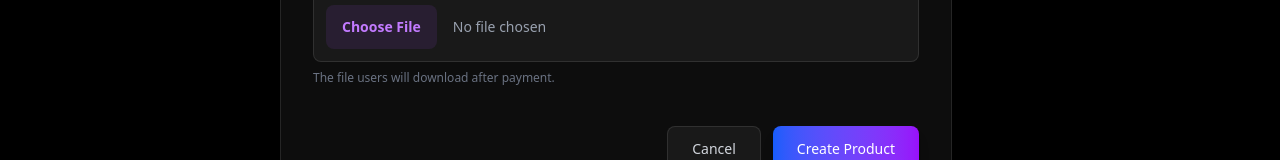
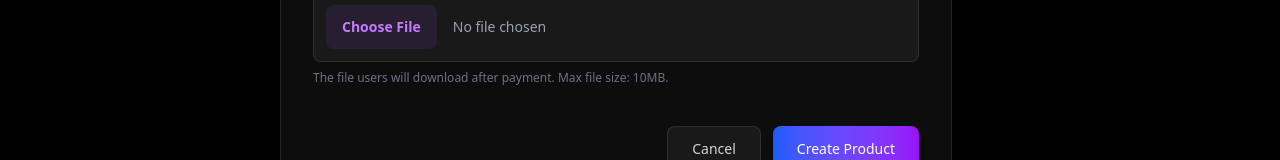
Before and after one commit to robson-muniz/crypto-commerce, a Next.js app: page /dashboard/products/new in a window 1280 px wide. Shown: the part 722-882 px from the top of the page. Built offline with nearby package versions, Linux system fonts and the light colour scheme; no server answers; sample sign-in values are in the browser's storage.

Commit message:
feat: reduce maximum file upload size to 10MB with client-side validation and UI updates.

```diff
--- a/src/app/api/upload/route.ts
+++ b/src/app/api/upload/route.ts
@@ -38,7 +38,7 @@ export async function POST(request: Request): Promise<NextResponse> {
             'application/epub+zip', // epub
             'text/plain',
           ],
-          maximumSizeInBytes: 100 * 1024 * 1024, // 100MB limit per file
+          maximumSizeInBytes: 10 * 1024 * 1024, // 10MB limit per file
           validUntil: Date.now() + 5 * 60 * 1000, // Token valid for 5 mins
           tokenPayload: JSON.stringify({
             vendorId: session.user.id,
--- a/src/app/dashboard/products/new/page.tsx
+++ b/src/app/dashboard/products/new/page.tsx
@@ -19,6 +19,11 @@ export default function NewProductPage() {
 
       if (!file || file.size === 0) {
         throw new Error("Please select a file to upload")
+      }
+
+      const MAX_FILE_SIZE = 10 * 1024 * 1024; // 10MB
+      if (file.size > MAX_FILE_SIZE) {
+        throw new Error("File size must be less than 10MB")
       }
 
       // 1. Upload to Vercel Blob directly from the browser
@@ -162,7 +167,7 @@ export default function NewProductPage() {
               focus:outline-none focus:ring-2 focus:ring-purple-500/20 focus:border-purple-500/50"
           />
           <p className="mt-2 text-xs text-gray-500">
-            The file users will download after payment.
+            The file users will download after payment. Max file size: 10MB.
           </p>
         </div>
 
```
